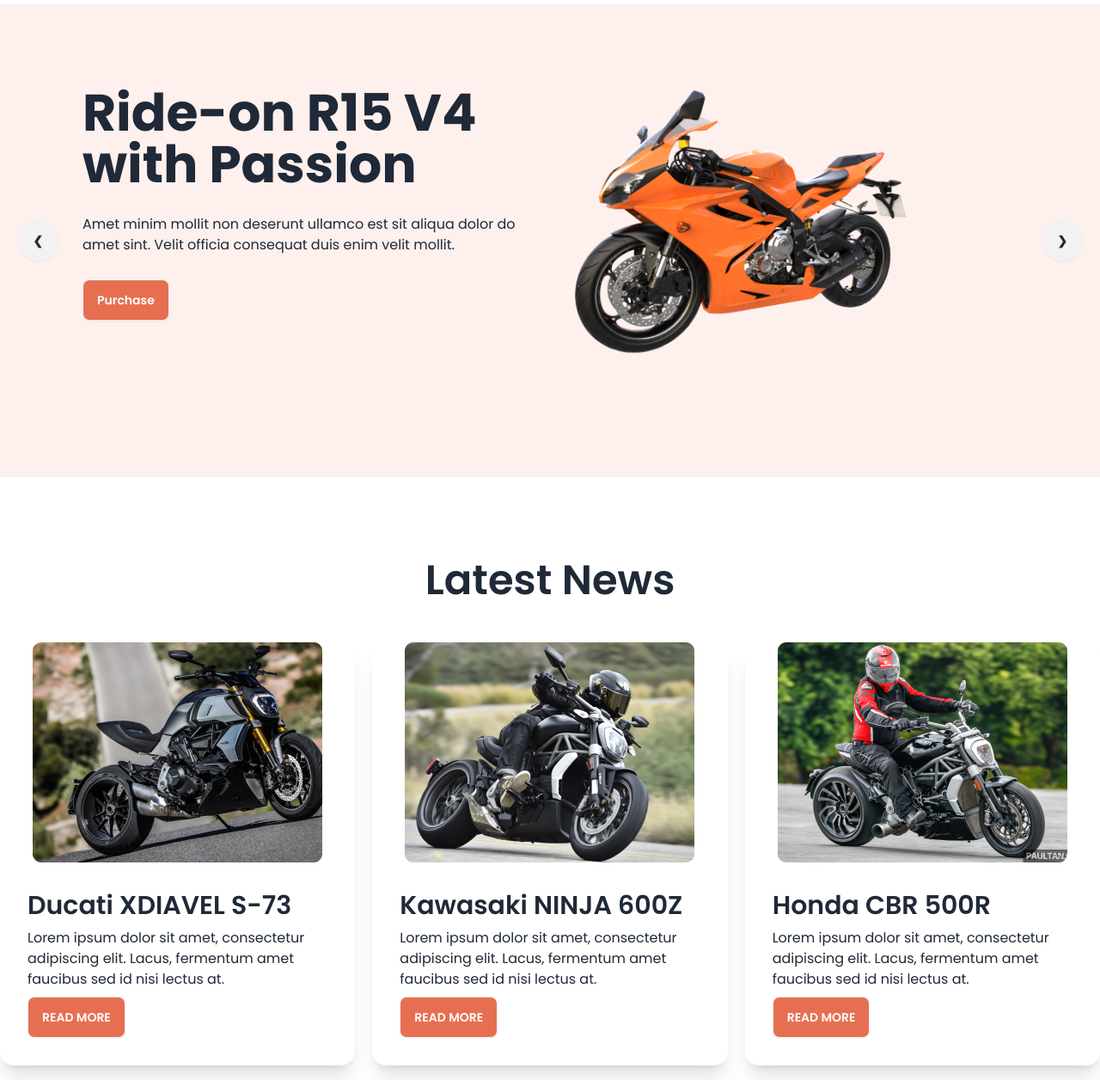
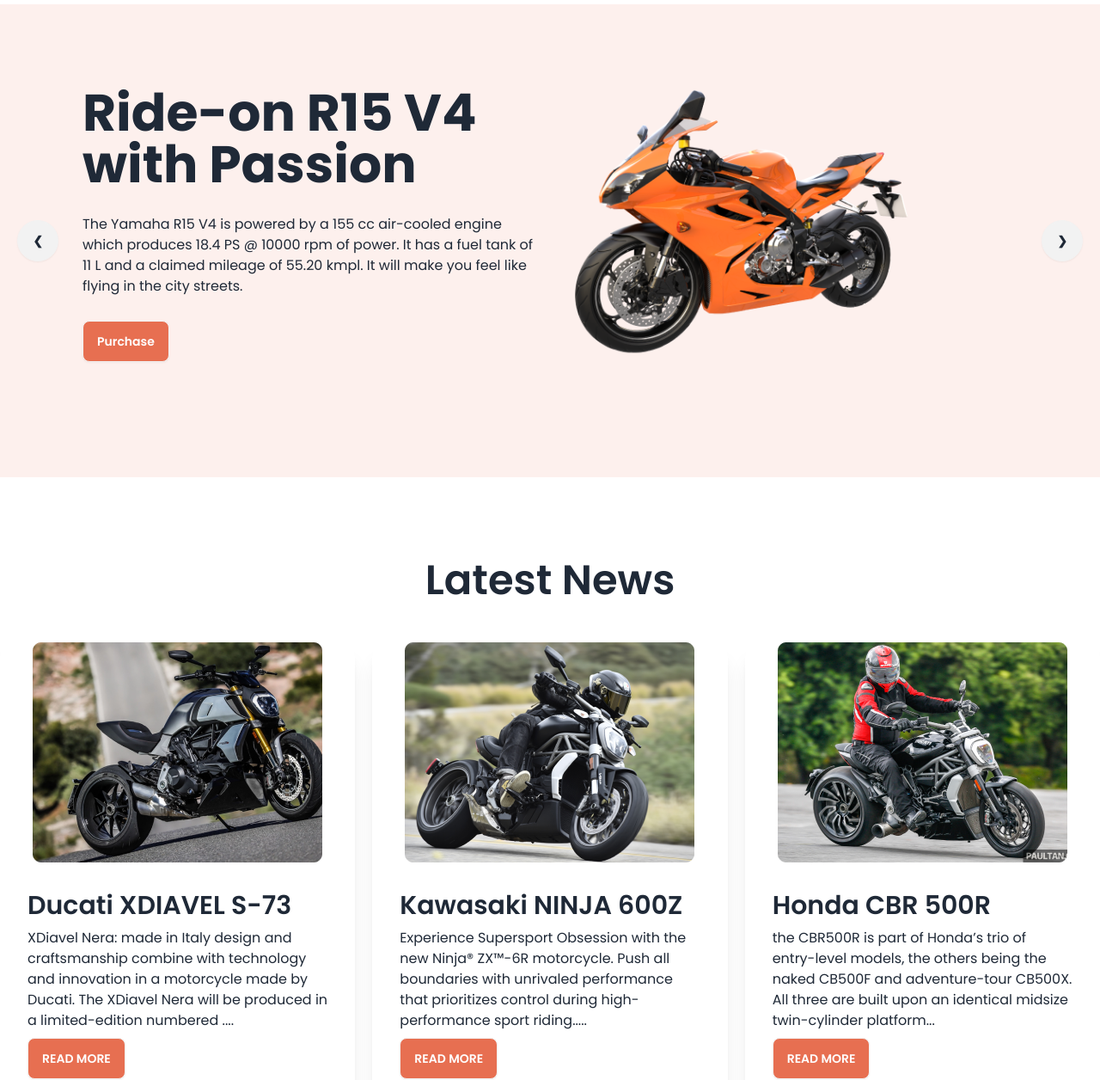
Before and after one commit to JabirH0ssain/bikers-zone-website, a plain HTML site: page index.html in a window 1280 px wide. Shown: the part 67-1323 px from the top of the page at 86% size. Drawn offline with nearby package versions, Linux system fonts and the light colour scheme.

Commit message:
Added some informations

```diff
--- a/index.html
+++ b/index.html
@@ -93,8 +93,7 @@
                     with Passion
                   </h1>
                   <p>
-                    Amet minim mollit non deserunt ullamco
-                    est sit aliqua dolor do amet sint. Velit officia consequat duis enim velit mollit.
+                    The Yamaha R15 V4 is powered by a 155 cc air-cooled engine which produces 18.4 PS @ 10000 rpm of power. It has a fuel tank of 11 L and a claimed mileage of 55.20 kmpl. It will make you feel like flying in the city streets.
                   </p>
                   <button class="btn bg-bike-pri text-white">Purchase</button>
               </div>
@@ -119,8 +118,7 @@
                     with Swag
                   </h1>
                   <p>
-                    Amet minim mollit non deserunt ullamco
-                    est sit aliqua dolor do amet sint. Velit officia consequat duis enim velit mollit.
+                    The Ducati Monster 1100 Evo’s two-valve, V-twin engine isn’t going to rip your arms out of their sockets, but the way it delivers its power is the key – being smooth and requiring minimum effort, letting you float along on a wave of torque – it’s perfect for the road.
                   </p>
                   <button class="btn bg-bike-pri text-white">Purchase</button>
               </div>
@@ -145,8 +143,7 @@
                     with Speed
                   </h1>
                   <p>
-                    Amet minim mollit non deserunt ullamco
-                    est sit aliqua dolor do amet sint. Velit officia consequat duis enim velit mollit.
+                    The Z900 epitomizes Kawasaki's belief of what the ideal supernaked should be. With a 948cc engine and ultra-lightweight chassis, every ride is met with exceptional power, responsiveness and excitement. Make your presence known on the streets with signature Sugomi™-inspired styling and a commanding ride position.
                   </p>
                   <button class="btn bg-bike-pri text-white">Purchase</button>
               </div>
@@ -166,13 +163,12 @@
             <div class="flex flex-col lg:flex-row gap-[20px] p-4 lg:p-24">
               <div class="space-y-7 flex-1">
                   <h1 class="text-2xl lg:text-6xl font-bold">
-                    Ride-on Harley-Davidson
+                    Ride-on Harley-Davidson H-D X440
                     <br>
-                    with Vintage
+                    with Courage
                   </h1>
                   <p>
-                    Amet minim mollit non deserunt ullamco
-                    est sit aliqua dolor do amet sint. Velit officia consequat duis enim velit mollit.
+                    The H-D X440 is the single cylinder Harley-Davidson, reimagined. With unmistakable power and presence along with a nimble, comfortable ride, the H-D X440 is designed to bring a whole new generation into the Harley-Davidson family.
                   </p>
                   <button class="btn bg-bike-pri text-white">Purchase</button>
               </div>
@@ -210,7 +206,9 @@
           <figure><img src="./images/others/latest1.png" alt="Shoes" /></figure>
           <div class="card-body">
             <h2 class="card-title text-3xl">Ducati XDIAVEL S-73</h2>
-            <p>Lorem ipsum dolor sit amet, consectetur adipiscing elit. Lacus, fermentum amet faucibus sed id nisi lectus at.</p>
+            <p>XDiavel Nera: made in Italy design and craftsmanship combine with technology and innovation in a motorcycle made by Ducati.
+
+              The XDiavel Nera will be produced in a limited-edition numbered ....</p>
             <div class="card-actions justify-start">
               <button class="btn bg-bike-pri uppercase text-white">Read More</button>
             </div>
@@ -224,7 +222,7 @@
           <figure><img src="./images/others/latest2.png" alt="Shoes" /></figure>
           <div class="card-body">
             <h2 class="card-title text-3xl">Kawasaki NINJA 600Z</h2>
-            <p>Lorem ipsum dolor sit amet, consectetur adipiscing elit. Lacus, fermentum amet faucibus sed id nisi lectus at.</p>
+            <p>Experience Supersport Obsession with the new Ninja® ZX™-6R motorcycle. Push all boundaries with unrivaled performance that prioritizes control during high-performance sport riding.....</p>
             <div class="card-actions justify-start">
               <button class="btn bg-bike-pri uppercase text-white">Read More</button>
             </div>
@@ -238,7 +236,7 @@
           <figure><img src="./images/others/latest3.png" alt="Shoes" /></figure>
           <div class="card-body">
             <h2 class="card-title text-3xl">Honda CBR 500R</h2>
-            <p>Lorem ipsum dolor sit amet, consectetur adipiscing elit. Lacus, fermentum amet faucibus sed id nisi lectus at.</p>
+            <p>the CBR500R is part of Honda’s trio of entry-level models, the others being the naked CB500F and adventure-tour CB500X. All three are built upon an identical midsize twin-cylinder platform...</p>
             <div class="card-actions justify-start">
               <button class="btn bg-bike-pri uppercase text-white">Read More</button>
             </div>
```
